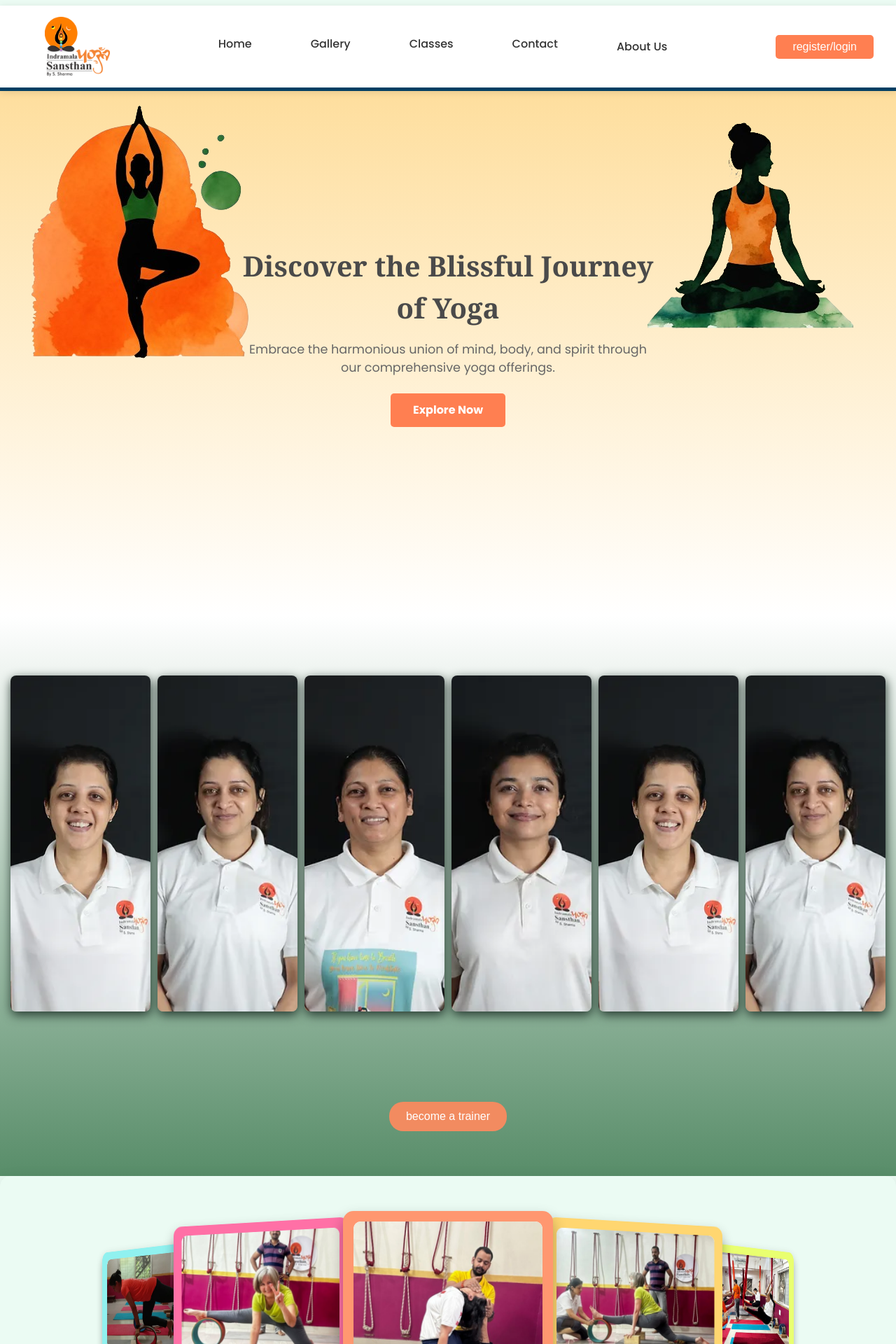
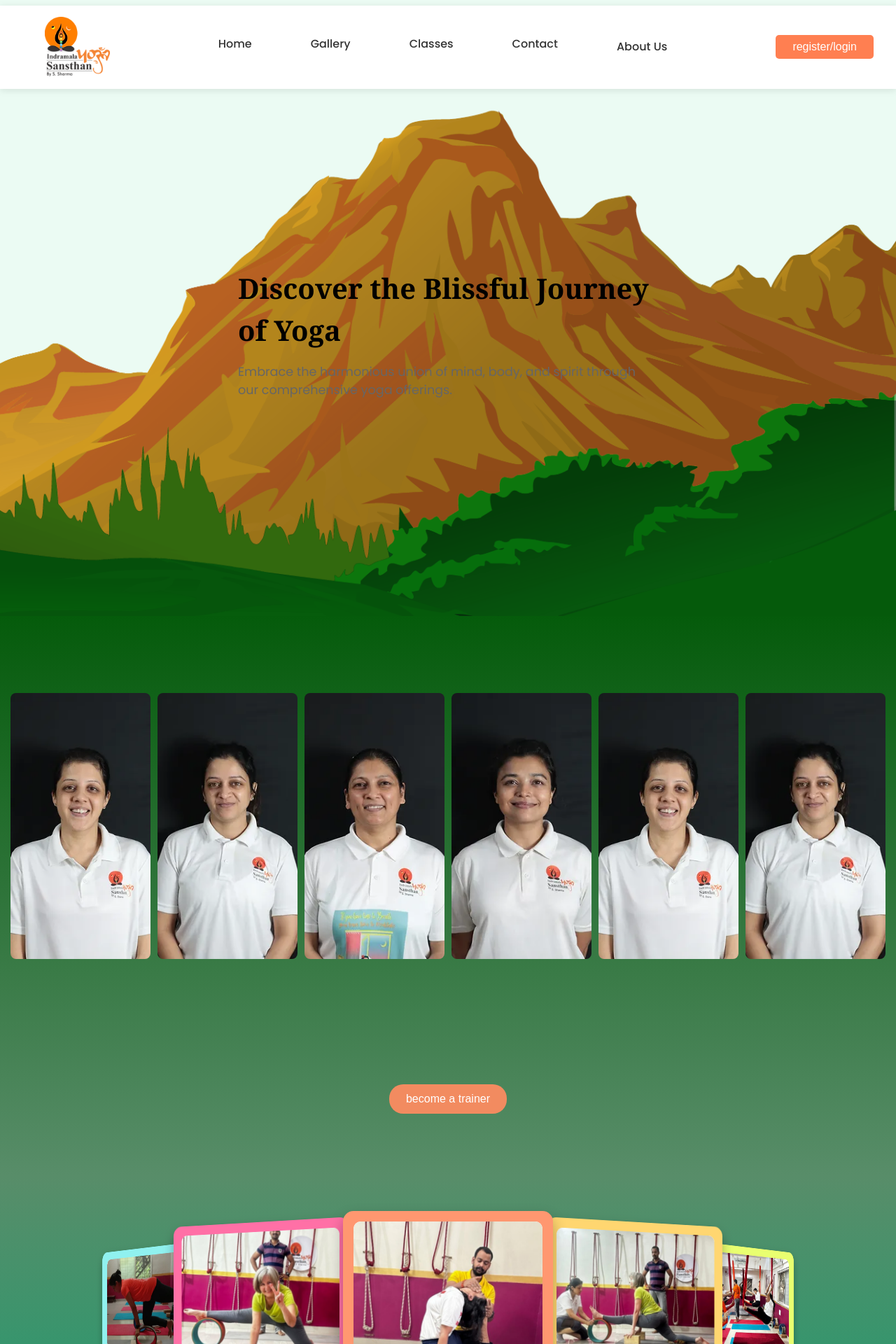
Before and after one commit to erratus/Yogaws, a Flask app: page / in a window 1280 px wide. Shown: the top 1920 px of the page at 70% size. Run offline with Flask 3, Linux system fonts and the light colour scheme; some libraries are stand-ins or nearby versions.

Commit message:
color scheme

```diff
--- a/static/styles/carousel.css
+++ b/static/styles/carousel.css
@@ -10,7 +10,7 @@
   min-height: 100vh;
   display: grid;
   place-items: center;
-  background: linear-gradient(to bottom, #ffffff, #588d69);
+  background: linear-gradient(to bottom, #055B0B, #588d69);
   font-family: "Ubuntu Mono", monospace;
   font-weight: 400;
 }
@@ -19,7 +19,7 @@
   width: 100%;
   display: flex;
   justify-content: center;
-  height: 500px;
+  height: 400px;
   gap: 10px;
 }
 
@@ -29,7 +29,7 @@
   border-radius: 0.5rem;
   transition: 0.5s ease-in-out;
   cursor: pointer;
-  box-shadow: 1px 5px 15px #263930; /* Subtle shadow color */
+  /* box-shadow: 1px 5px 15px #263930; Subtle shadow color */
   position: relative;
   overflow: hidden;
 }
@@ -108,10 +108,10 @@
   align-items: center;
   justify-items: center;
   position: relative;
-  background-color: #ebfbf3;
-  border-radius: 15px;
+  background: linear-gradient(to bottom, #588d69,#07a173);
+  /* border-radius: 15px; */
   overflow: hidden;
-  box-shadow: 0 15px 30px rgba(0, 0, 0, 0.2);
+  /* box-shadow: 0 15px 30px rgba(0, 0, 0, 0.2); */
 }
 
 .custom-carousel {
--- a/static/styles/style.css
+++ b/static/styles/style.css
@@ -2,7 +2,7 @@
     background-color: white; /* Set background color to white */
     padding: 1rem 0;
     border-bottom: 2px solid #ffffff;
-    border-bottom: 5px solid #033f63;
+    /* border-bottom: 5px solid #033f63; */
     display: flex;
     justify-content: space-between; /* Space out elements in the header */
     align-items: center;
@@ -135,7 +135,7 @@
     align-items: center;
     gap: 5rem;
     padding: 3rem 5rem;
-    background-color: #fedc97;
+    background: linear-gradient(to bottom, #033f63,#819fb1);
     margin: 0px 0px;
     height: 90vh;
 }
@@ -206,12 +206,18 @@ nav {
     background-color: #fb8332; /* Hover effect */
 }
 
+#joinbtn a {
+    color: white;
+    text-decoration: none;
+}
+
 .btn {
     display: flex;
     justify-content: center; /* Center horizontally */
     align-items: center; /* Center vertically */
     margin: 20px auto; /* Margin to ensure it's horizontally centered */
     width: fit-content; /* Ensure the button width matches the content */
+    color: white;
 }
 
 
@@ -283,7 +289,7 @@ body{
     justify-content: center;
     overflow: hidden;
     width: 100%;
-    background: linear-gradient(to bottom, #fedc97, #fbf5e9);;
+    background: linear-gradient(to bottom, #819fb1, #fbf5e9);;
 }
 
 .yogsec img {
@@ -300,7 +306,7 @@ body{
     justify-content: center;
     overflow: hidden;
     width: 100%;
-    background: linear-gradient(to bottom, #588d69, #033f63)
+    background: linear-gradient(to bottom, #07a173, #033f63)
 }
 
 .wowim img {
@@ -314,46 +320,29 @@ body{
 }
 
 .hero {
+    background-image: url('/static/assets/itr2.png'); /* Set your right image as background */
+    background-size: cover; /* Ensure the background covers the entire section */
+    background-position: right center; /* Align the image to the right */
+    position: relative;
+    height: 100vh; /* Full viewport height */
+    padding: 4rem 2rem; /* Adjust padding as needed */
     display: flex;
-    justify-content: center;
-    align-items: center;
-    padding: 3rem 0;
-    background: linear-gradient(to bottom, #fedc97, #ffffff);
-    position: relative;
-}
-
-.hero-images {
-    display: flex;
-    justify-content: space-between;
-    align-items: center;
-    position: absolute;
-    width: 100%;
-    top: 0;
-    left: 0;
-    padding: 3rem 2rem;
-}
-
-.hero-image-left {
-    max-width: 30%;
-}
-
-.hero-image-right {
-    max-width: 30%;
-    margin-left: auto;
-    padding-right: 1rem;
+    align-items: flex-start; /* Align items to the top */
+    justify-content: flex-start; /* Align content to the left */
+    padding-top: 80px; /* Ensure the text is below the navbar */
 }
 
 .hero-text-content {
-    text-align: center;
     max-width: 600px;
-    z-index: 1;
+    text-align: left; /* Align text to the left */
+    color: #fff; /* Ensure text color contrasts with the background */
 }
 
 .hero-title {
     font-family: 'Georgia', serif;
     font-size: 2.5rem;
     font-weight: bold;
-    color: #4a4a4a;
+    color: #000000; /* Adjust as needed */
     margin-bottom: 1rem;
 }
 
--- a/templates/index.html
+++ b/templates/index.html
@@ -30,19 +30,15 @@
                 <button class="join-button" id="openModal">register/login</button>
             </header>
         </nav>
-    <section class="hero">
+        <section class="hero">
             <div class="container hero-content">
-                <div class="hero-images">
-                    <img src="/static/assets/img1.png" alt="Yoga pose 1" class="hero-image-left">
-                    <img src="/static/assets/img2.png" alt="Yoga pose 2" class="hero-image-right">
-                </div>
                 <div class="hero-text-content">
                     <h1 class="hero-title">Discover the Blissful Journey of Yoga</h1>
                     <p class="hero-text">Embrace the harmonious union of mind, body, and spirit through our comprehensive yoga offerings.</p>
-                    <a href="#" class="hero-button">Explore Now</a>
                 </div>
             </div>
-    </section>
+        </section>
+
 
     <section id="trainers" id = "gohere">
         <div class="team-section">
@@ -88,7 +84,11 @@
                 </div>
             </div>
         </div>
-        <button class="btn" id="joinbtn" href="{{ url_for('apply') }}">become a trainer</button>
+        <button class="btn" id="joinbtn" >
+            <a href="{{ url_for('apply') }}">
+                become a trainer
+            </a>
+            </button>
     </div>
 </section>
 
```
Also changed, not shown: static/assets/itr2.png (added), 1 other file.
